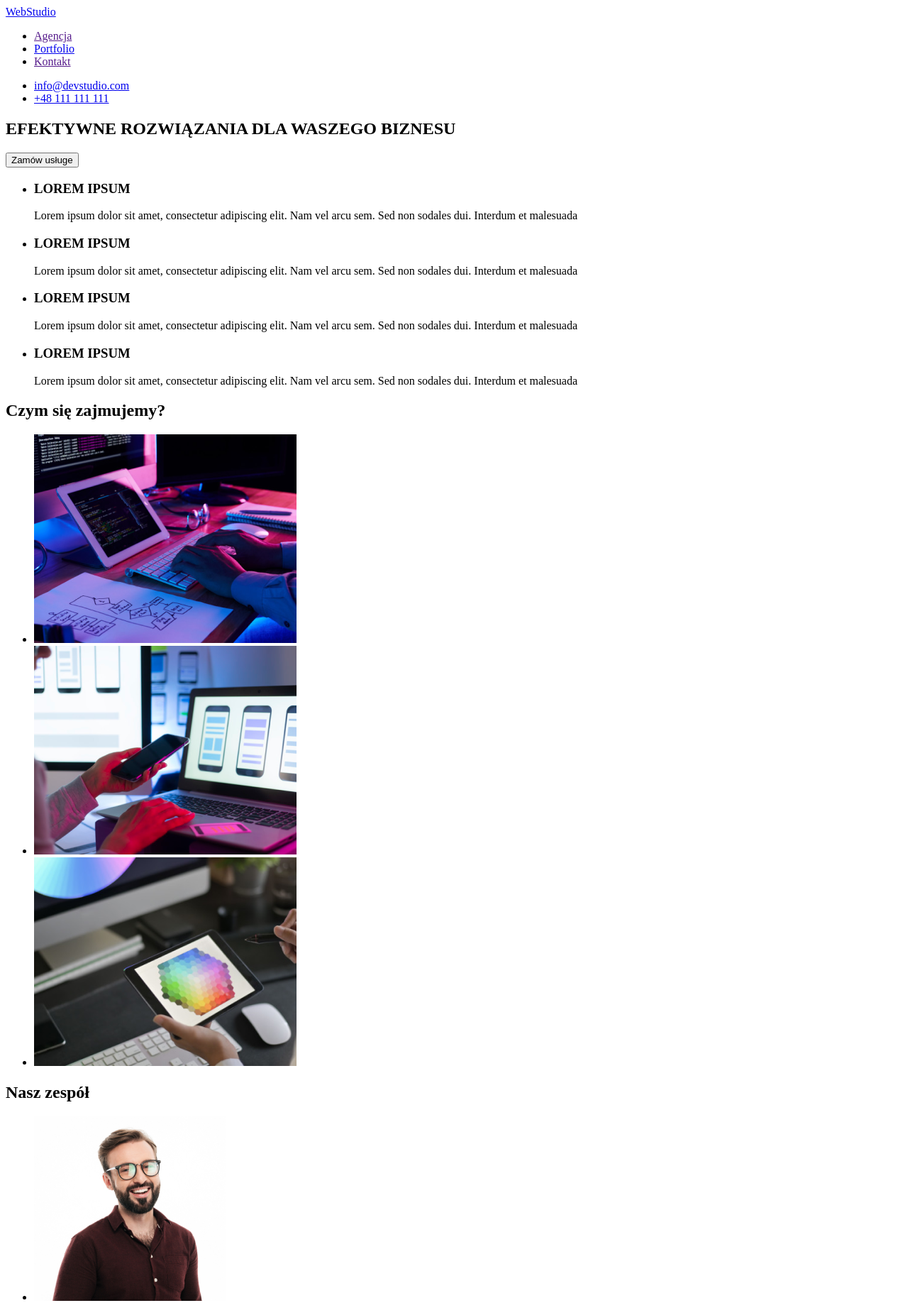
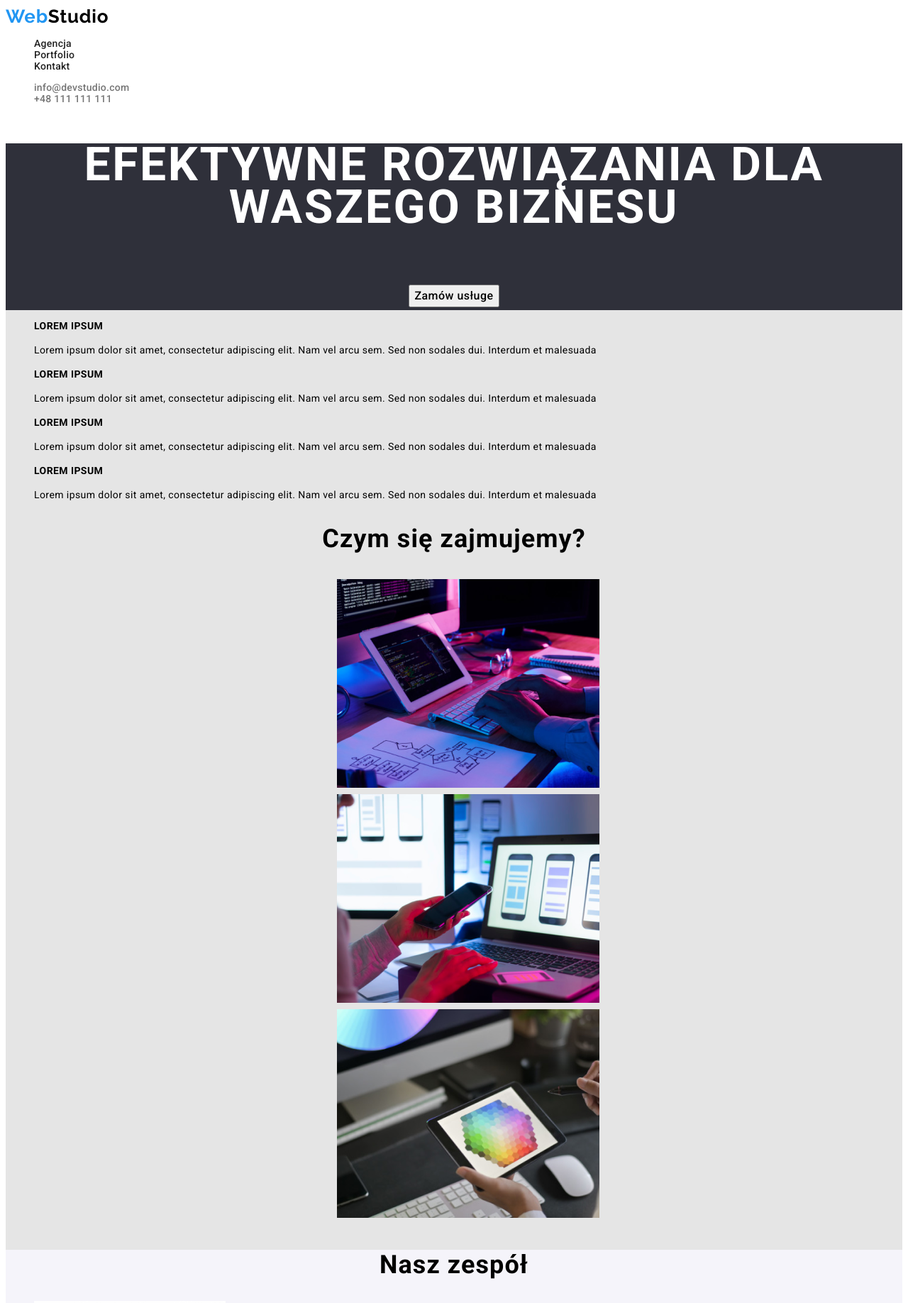
Before and after one commit to FilipKitlinski/goit-markup-hw-02, a plain HTML site: page index.html in a window 1280 px wide. Shown: the top 1836 px of the page at 71% size. Drawn offline with Linux system fonts and the light colour scheme.

Commit message:
nuvn
susiv

```diff
--- a/css/style.css
+++ b/css/style.css
@@ -3,17 +3,18 @@
   --header-bg-color: #ffffff;
   --footer-bg-color: #2f303a;
   --blue-hover: #2196f3;
+  --roboto-font: Roboto;
+  --raleway-font: Raleway;
 }
 body {
-  font-family: Roboto;
+  font-family: var(--roboto-font);
   font-size: 14px;
   font-weight: 500;
   line-height: 16px;
   letter-spacing: 0.02em;
-  text-align: left;
 }
 header {
-  border-bottom-style: solid;
+  border-bottom-style: 1px solid #ececec;
   background-color: var(--header-bg-color);
 }
 main {
@@ -24,7 +25,7 @@
 }
 
 .webStudio {
-  font-family: Raleway;
+  font-family: var(--raleway-font);
   font-size: 26px;
   font-weight: 700;
   line-height: 31px;
@@ -44,7 +45,7 @@
   text-decoration: none;
 }
 button {
-  font-family: Roboto;
+  font-family: var(--roboto-font);
   font-size: 16px;
   font-weight: 500;
   line-height: 26px;
@@ -53,7 +54,7 @@
   cursor: pointer;
 }
 h5 {
-  font-family: Roboto;
+  font-family: var(--roboto-font);
   font-size: 18px;
   font-weight: 700;
   line-height: 36px;
@@ -61,7 +62,7 @@
   text-align: left;
 }
 p {
-  font-family: Roboto;
+  font-family: var(--roboto-font);
   font-size: 16px;
   font-weight: 400;
   line-height: 30px;
@@ -69,7 +70,7 @@
   text-align: left;
 }
 .adressFooter {
-  font-family: Roboto;
+  font-family: var(--roboto-font);
   font-size: 14px;
   font-weight: 400;
   line-height: 24px;
@@ -86,7 +87,7 @@
 button:hover {
   background-color: var(--blue-hover);
   color: white;
-  border: none;
+  border-color: var(--blue-hover);
 }
 .whiteLink {
   color: #ffffff99;
@@ -100,3 +101,68 @@
 .blueHoverLink:hover {
   color: var(--blue-hover);
 }
+.blackBackground {
+  background-color: var(--footer-bg-color);
+  color: white;
+  font-family: var(--roboto-font);
+  font-size: 44px;
+  font-weight: 900;
+  line-height: 60px;
+  letter-spacing: 0.06em;
+  text-align: center;
+}
+h3 {
+  font-family: var(--roboto-font);
+  font-size: 14px;
+  font-weight: 700;
+  line-height: 16px;
+  letter-spacing: 0.03em;
+  text-align: left;
+}
+.loremIpsum {
+  font-family: var(--roboto-font);
+  font-size: 14px;
+  font-weight: 400;
+  line-height: 24px;
+  letter-spacing: 0.03em;
+  text-align: left;
+}
+.whatWeDo {
+  font-family: var(--roboto-font);
+  font-size: 36px;
+  font-weight: 700;
+  line-height: 42px;
+  letter-spacing: 0.03em;
+  text-align: center;
+  background-color: #e5e5e5;
+}
+.bgLoremIpsum {
+  background-color: #e5e5e5;
+}
+h2 {
+  font-family: var(--roboto-font);
+  font-size: 36px;
+  font-weight: 700;
+  line-height: 42px;
+  letter-spacing: 0.03em;
+  text-align: center;
+}
+.workersName {
+  font-family: var(--roboto-font);
+  font-size: 16px;
+  font-weight: 500;
+  line-height: 19px;
+  letter-spacing: 0.03em;
+  text-align: center;
+}
+.position {
+  font-family: var(--roboto-font);
+  font-size: 16px;
+  font-weight: 400;
+  line-height: 19px;
+  letter-spacing: 0.03em;
+  text-align: center;
+}
+.ourTeam {
+  background-color: #f5f4fa;
+}
--- a/index.html
+++ b/index.html
@@ -1,62 +1,73 @@
 <!DOCTYPE html>
-<html>
+<html lang="pl">
   <head>
-    <meta charset="utf-8" />
+    <meta charset="UTF-8" />
     <meta http-equiv="X-UA-Compatible" content="IE=edge" />
     <meta name="viewport" content="width=device-width, initial-scale=1.0" />
+
+    <link rel="preconnect" href="https://fonts.googleapis.com" />
+    <link rel="preconnect" href="https://fonts.gstatic.com" crossorigin />
+    <link
+      href="https://fonts.googleapis.com/css2?family=Raleway:wght@700&family=Roboto:wght@400;500;700;900&display=swap"
+      rel="stylesheet"
+    />
+    <link rel="stylesheet" href="css/style.css" />
     <title>WebStudio</title>
   </head>
   <body>
     <header>
       <nav>
-        <a href="./index.html"><span>Web</span>Studio</a>
+        <a href="./index.html" class="webStudio">
+          <span class="web">Web</span><span class="studio">Studio</span>
+        </a>
+
         <ul>
-          <li><a href="">Agencja</a></li>
-          <li><a href="./portfolio.html">Portfolio</a></li>
-          <li><a href="">Kontakt</a></li>
+          <li><a class="blackLink blueHoverLink" href="">Agencja</a></li>
+          <li><a class="blackLink blueHoverLink" href="./portfolio.html">Portfolio</a></li>
+          <li><a class="blackLink blueHoverLink" href="">Kontakt</a></li>
         </ul>
       </nav>
       <ul>
         <li>
-          <a href="mailto:info@devstudio.com">info@devstudio.com</a>
+          <a class="greyLink blueHoverLink" href="mailto:info@devstudio.com">info@devstudio.com</a>
         </li>
         <li>
-          <a href="”tel:+48" 111 111 111″>+48 111 111 111</a>
+          <a class="greyLink blueHoverLink" href="tel:+48111111111">+48 111 111 111</a>
         </li>
       </ul>
     </header>
     <main>
-      <section>
+      <section class="blackBackground">
         <h1>EFEKTYWNE ROZWIĄZANIA DLA WASZEGO BIZNESU</h1>
 
         <button>Zamów usługe</button>
       </section>
-      <section>
+      <section class="bgLoremIpsum">
         <ul>
           <li><h3>LOREM IPSUM</h3></li>
-          <p>
+          <p class="loremIpsum">
             Lorem ipsum dolor sit amet, consectetur adipiscing elit. Nam vel arcu sem. Sed non
             sodales dui. Interdum et malesuada
           </p>
           <li><h3>LOREM IPSUM</h3></li>
-          <p>
+          <p class="loremIpsum">
             Lorem ipsum dolor sit amet, consectetur adipiscing elit. Nam vel arcu sem. Sed non
             sodales dui. Interdum et malesuada
           </p>
           <li><h3>LOREM IPSUM</h3></li>
-          <p>
+          <p class="loremIpsum">
             Lorem ipsum dolor sit amet, consectetur adipiscing elit. Nam vel arcu sem. Sed non
             sodales dui. Interdum et malesuada
           </p>
           <li><h3>LOREM IPSUM</h3></li>
-          <p>
+          <p class="loremIpsum">
             Lorem ipsum dolor sit amet, consectetur adipiscing elit. Nam vel arcu sem. Sed non
             sodales dui. Interdum et malesuada
           </p>
         </ul>
       </section>
 
-      <section class="czym-sie-zajmujemy">
+      <section class="whatWeDo">
         <h2>Czym się zajmujemy?</h2>
         <ul>
           <li>
@@ -86,43 +97,44 @@
         </ul>
       </section>
 
-      <section class="nasz-zespół">
+      <section class="ourTeam">
         <h2>Nasz zespół</h2>
         <ul>
           <li>
             <img src="images/worker-1.jpg" alt="worker1" width="270" height="260" />
-            <h3>John Doe</h3>
-            <p>Product Designer</p>
+            <h3 class="workersName">John Doe</h3>
+            <p class="position">Product Designer</p>
           </li>
           <li>
             <img src="images/worker-2.jpg" alt="worker2" width="270" height="260" />
-            <h3>John Doe</h3>
-            <p>Frontend Developer</p>
+            <h3 class="workersName">John Doe</h3>
+            <p class="position">Frontend Developer</p>
           </li>
           <li>
             <img src="images/worker-3.jpg" alt="worker3" width="270" height="260" />
-            <h3>John Doe</h3>
-            <p>Marketing</p>
+            <h3 class="workersName">John Doe</h3>
+            <p class="position">Marketing</p>
           </li>
           <li>
             <img src="images/worker-4.jpg" alt="worker4" width="270" height="260" />
-            <h3>John Doe</h3>
-            <p>UI Designer</p>
+            <h3 class="workersName">John Doe</h3>
+            <p class="position">UI Designer</p>
           </li>
         </ul>
       </section>
     </main>
   </body>
   <footer>
-    <a href=""><h3>WebStudio</h3></a>
-    <address>
+    <a class="webStudio"><span class="web">Web</span><span class="studio2">Studio</span></a>
+    <address style="font-style: normal">
       <ul>
-        <li>m. Warszawa, Aleje Jerozolimskie 21</li>
+        <li class="adressFooter">m. Warszawa, Aleje Jerozolimskie 21</li>
+
         <li>
-          <a href="mailto:info@devstudio.com">info@devstudio.com</a>
+          <a class="whiteLink blueHoverLink" href="mailto:info@devstudio.com">info@devstudio.com</a>
         </li>
         <li>
-          <a href="”tel:+48" 111 111 111″>+48 111 111 111</a>
+          <a class="whiteLink blueHoverLink" href="tel:+48111111111">+48 111 111 111</a>
         </li>
       </ul>
     </address>
```
